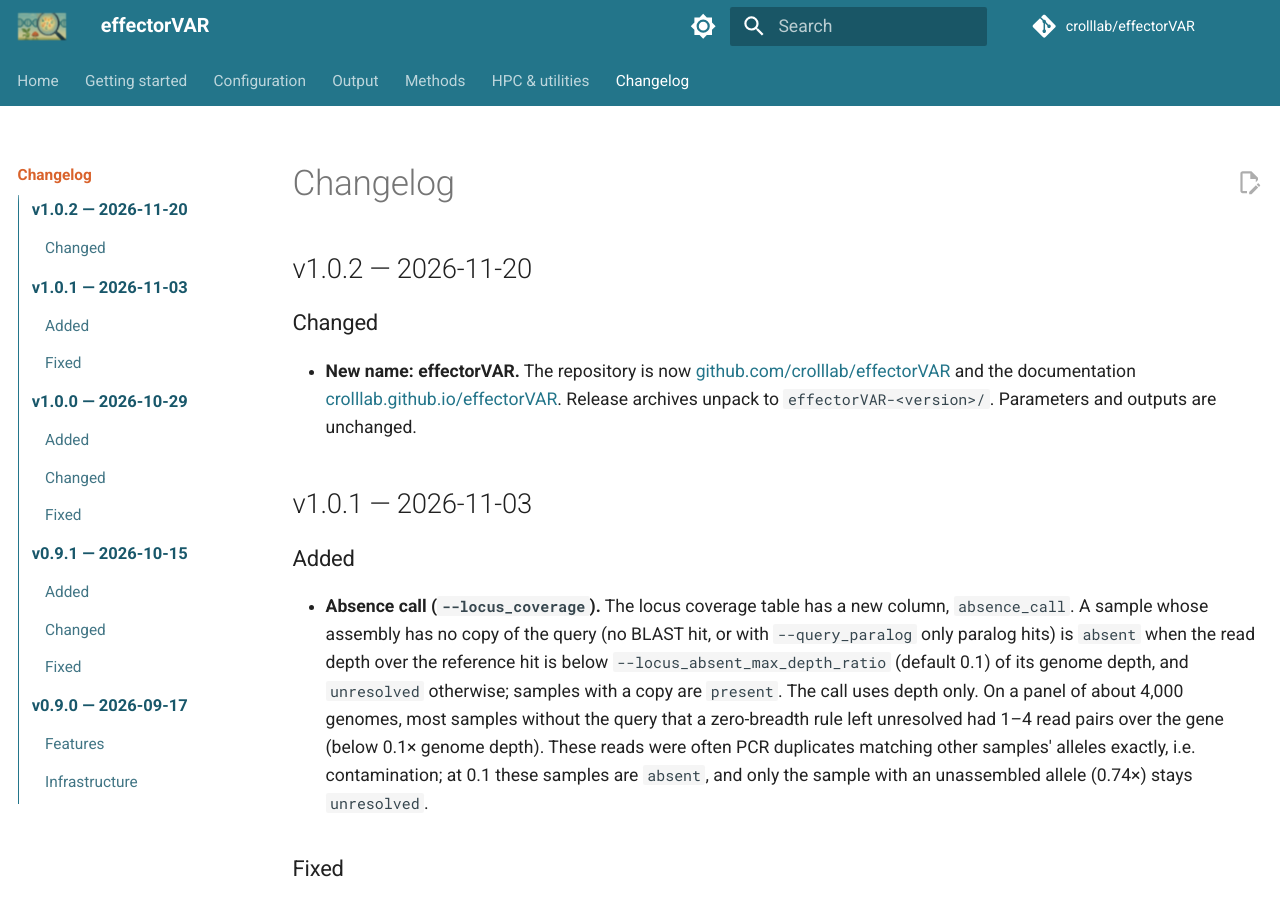
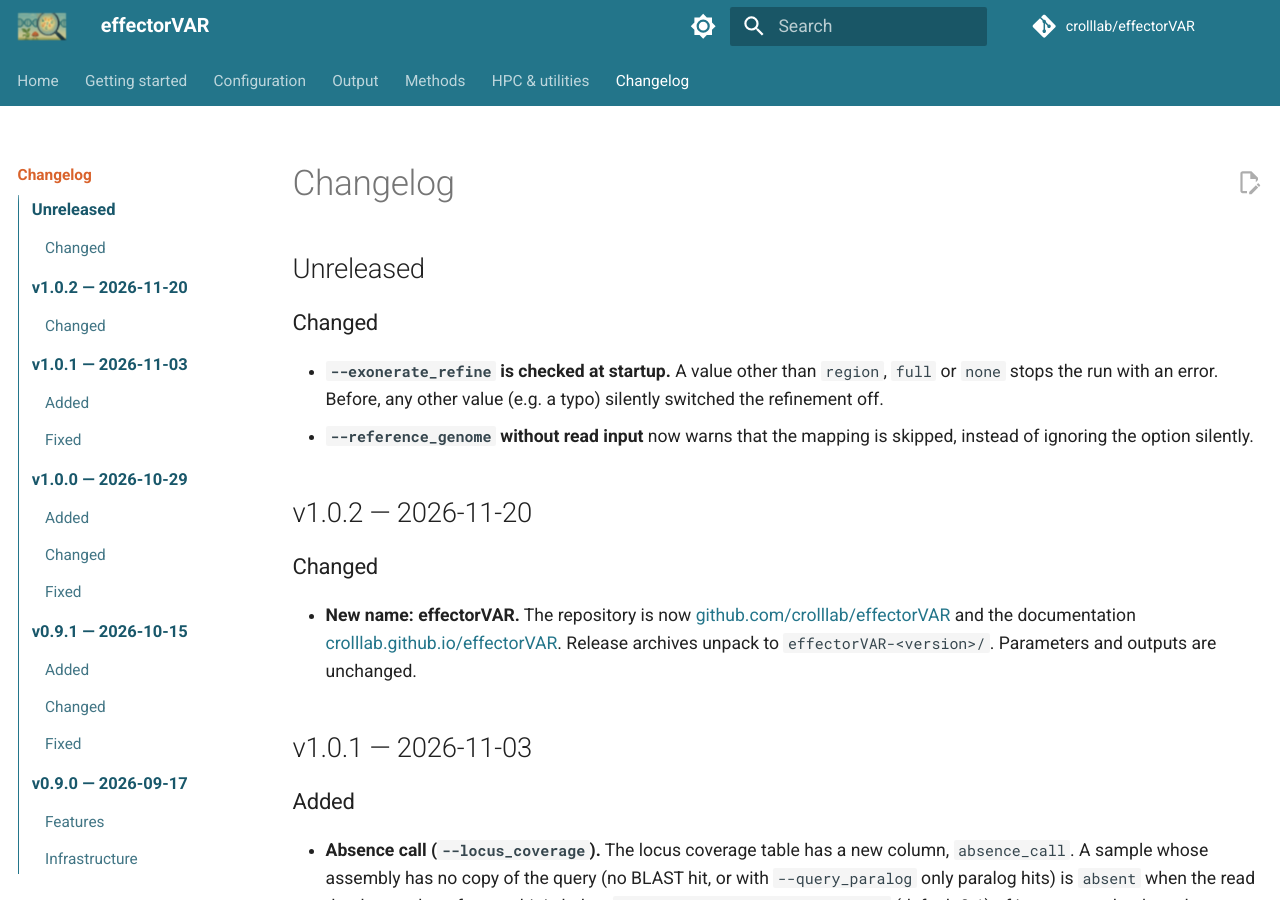
Before and after one commit to crolllab/effectorVAR, an MkDocs documentation site: the page built from docs/changelog.md, in a window 1280 px wide and 900 px high. Built offline with MkDocs 1.6.1 and Material for MkDocs 9.7.7, drawn with Linux system fonts in a browser that asks for light colours; comment, search, counter and statistics services are not loaded; the version menu is left out.

Commit message:
Check --exonerate_refine and warn about an unused --reference_genome
--exonerate_refine now stops the run unless it is region, full or none;
before, a typo silently switched the Exonerate refinement off. A
--reference_genome given without read input now logs a warning that the
mapping is skipped. Comments describe the merged BLAST and Exonerate
tables as long tables, and the unused Mermaid fence is dropped from the
docs config.

```diff
--- a/docs/changelog.md
+++ b/docs/changelog.md
@@ -1,4 +1,11 @@
 # Changelog
+
+## Unreleased
+
+### Changed
+
+- **`--exonerate_refine` is checked at startup.** A value other than `region`, `full` or `none` stops the run with an error. Before, any other value (e.g. a typo) silently switched the refinement off.
+- **`--reference_genome` without read input** now warns that the mapping is skipped, instead of ignoring the option silently.
 
 ## v1.0.2 — 2026-11-20
 
--- a/mkdocs.yml
+++ b/mkdocs.yml
@@ -52,11 +52,7 @@ markdown_extensions:
       line_spans: __span
       pygments_lang_class: true
   - pymdownx.inlinehilite
-  - pymdownx.superfences:
-      custom_fences:
-        - name: mermaid
-          class: mermaid
-          format: !!python/name:pymdownx.superfences.fence_code_format
+  - pymdownx.superfences
   - pymdownx.emoji:
       emoji_index: !!python/name:material.extensions.emoji.twemoji
       emoji_generator: !!python/name:material.extensions.emoji.to_svg
```
Also changed, not shown: docs/configuration.md (+2 -2 lines), 1 other file.
